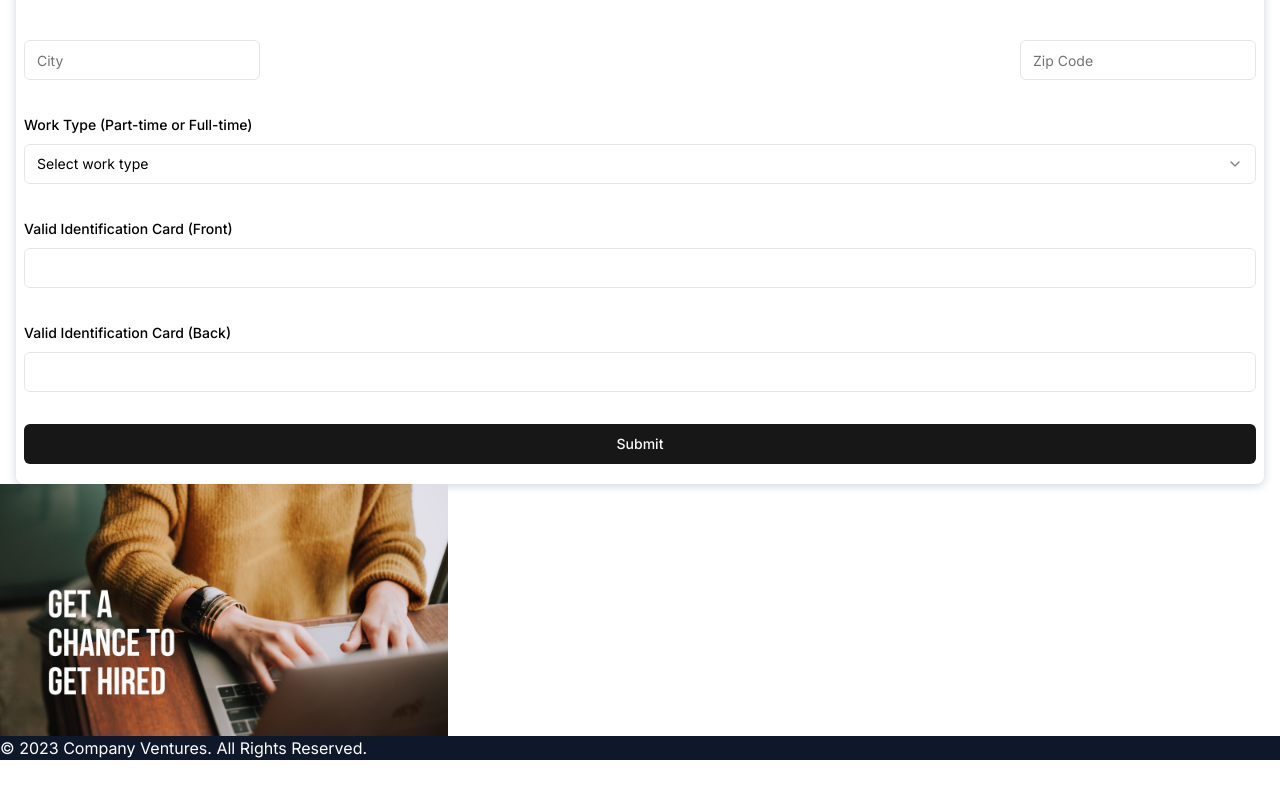
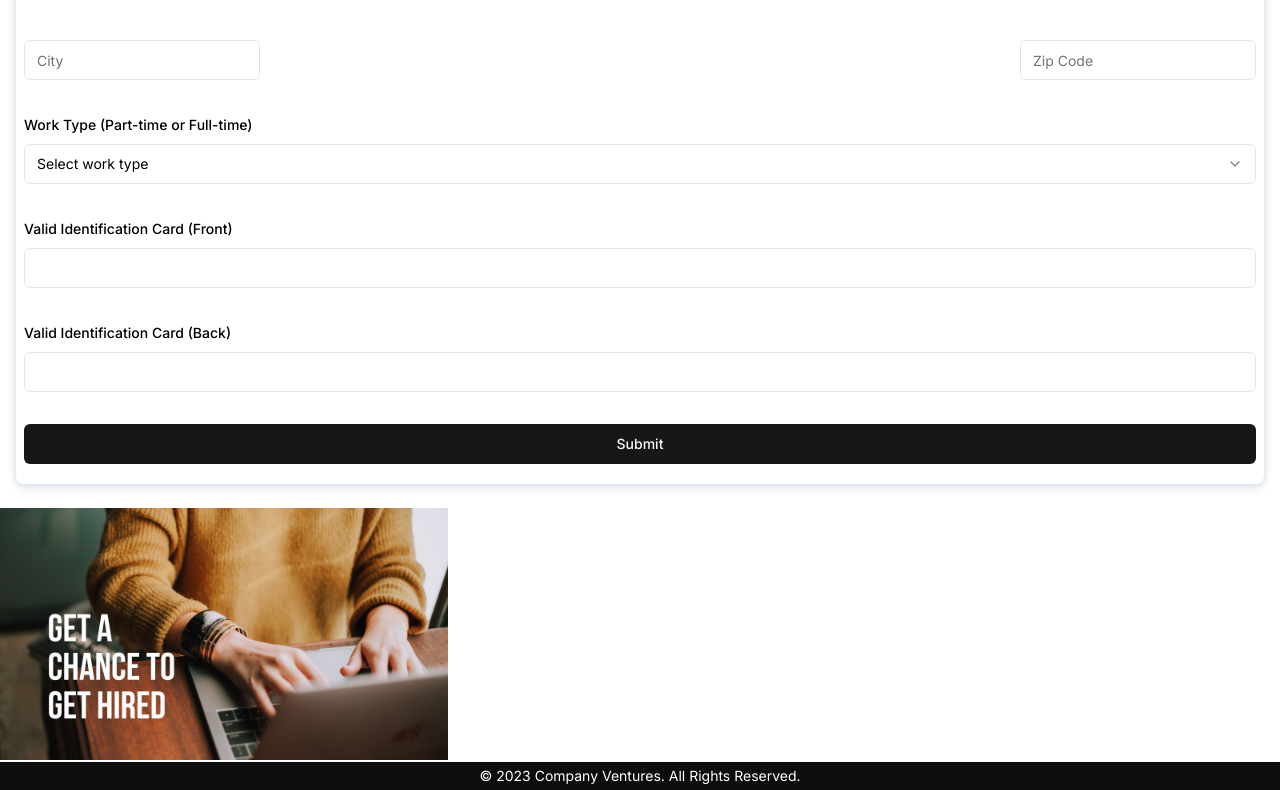
Before and after one commit to NANAGAISIE1/hiring-form, a Next.js app: page / in a window 1280 px wide. Shown: the part 1588-2378 px from the top of the page. Before the commit the page ends 2348 px from the top, so only its background shows below. Built offline with nearby package versions, Linux system fonts and the light colour scheme.

Commit message:
final commit before sleep

```diff
--- a/app/components/Footer.jsx
+++ b/app/components/Footer.jsx
@@ -10,12 +10,11 @@ const Footer = () => {
         alt="get hired"
         className="w-full lg:max-w-md"
       />
-      <footer className="w-full bg-slate-900 text-white">
-        <span>
+      <footer className="w-full bg-black/95 text-white border-t-2 border-white">
+        <span className="justify-center text-sm p-1 w-full flex">
           {" "}
-          &copy; {new Date().getFullYear()} Company Ventures.{" "}
-          <br className="md:hidden" />
-          All Rights Reserved.
+          &copy; {new Date().getFullYear()} Company Ventures. All Rights
+          Reserved.
         </span>
       </footer>
     </>
--- a/app/page.jsx
+++ b/app/page.jsx
@@ -11,7 +11,7 @@ import { ModuleButton } from "./components/NavBar";
 export default function Home() {
   const typewriterEffects = ["We are Hiring", "Apply Now", "Join Us Today"];
   return (
-    <main className="block pt-24 mx-4 space-y-6">
+    <main className="block pt-24 mx-4 space-y-6 mb-6">
       <div>
         <h1 className="text-3xl mb-2">
           <span className="text-green-800">Hello</span> There
@@ -37,7 +37,6 @@ export default function Home() {
           alt="hire"
           width={1200}
           height={800}
-          objectFit="content"
           className="rounded-lg shadow-lg w-full"
         />
       </div>
```
